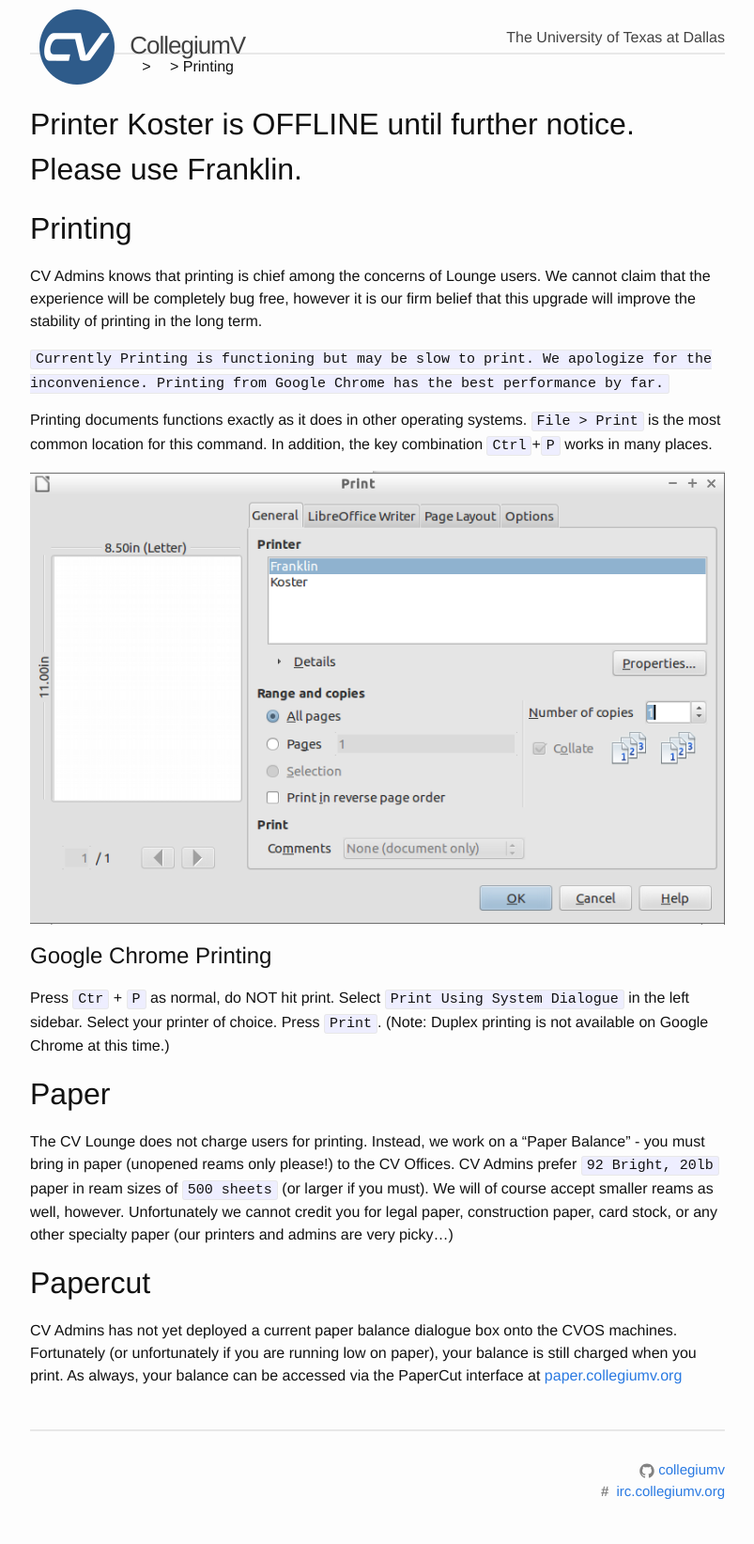
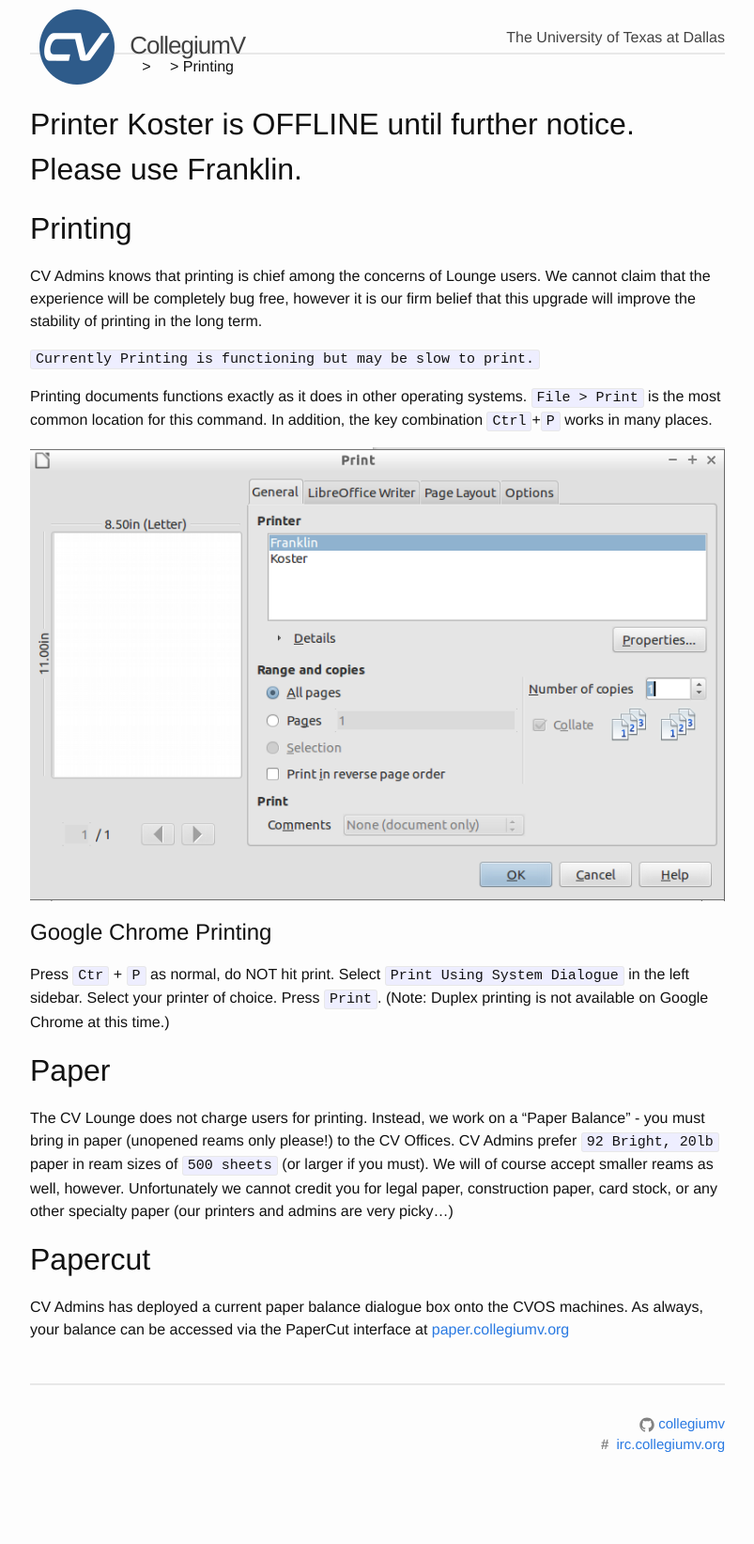
Before and after one commit to collegiumv/cv_doc_legacy, a Jekyll site: the page built from work/printing.md, in a window 1280 px wide. Shown: the whole page at 94% size, without its empty margins (238-1041 px from the left). Built offline with Jekyll 4.4.1, drawn with Linux system fonts in a browser that asks for light colours; after the commit the page ends 1594 px from its top, so only the background shows below that.

Commit message:
Printing works now and we have a dialogue

```diff
--- a/work/printing.md
+++ b/work/printing.md
@@ -8,7 +8,7 @@ layout: default
 #Printing
 CV Admins knows that printing is chief among the concerns of Lounge users.  We cannot claim that the experience will be completely bug free, however it is our firm belief that this upgrade will improve the stability of printing in the long term.
 
-`Currently Printing is functioning but may be slow to print.  We apologize for the inconvenience. Printing from Google Chrome has the best performance by far.`
+`Currently Printing is functioning but may be slow to print.`
 
 Printing documents functions exactly as it does in other operating systems.  `File > Print` is the most common location for this command.  In addition, the key combination `Ctrl`+`P` works in many places.
 
@@ -21,4 +21,4 @@ Press `Ctr` + `P` as normal, do NOT hit print. Select `Print Using System Dialog
 The CV Lounge does not charge users for printing.  Instead, we work on a "Paper Balance" - you must bring in paper (unopened reams only please!) to the CV Offices.  CV Admins prefer `92 Bright, 20lb` paper in ream sizes of `500 sheets` (or larger if you must).  We will of course accept smaller reams as well, however. Unfortunately we cannot credit you for legal paper, construction paper, card stock, or any other specialty paper (our printers and admins are very picky...)
 
 #Papercut
-CV Admins has not yet deployed a current paper balance dialogue box onto the CVOS machines.  Fortunately (or unfortunately if you are running low on paper), your balance is still charged when you print.  As always, your balance can be accessed via the PaperCut interface at [paper.collegiumv.org](http://paper.collegiumv.org)
+CV Admins has deployed a current paper balance dialogue box onto the CVOS machines. As always, your balance can be accessed via the PaperCut interface at [paper.collegiumv.org](http://paper.collegiumv.org)
```
